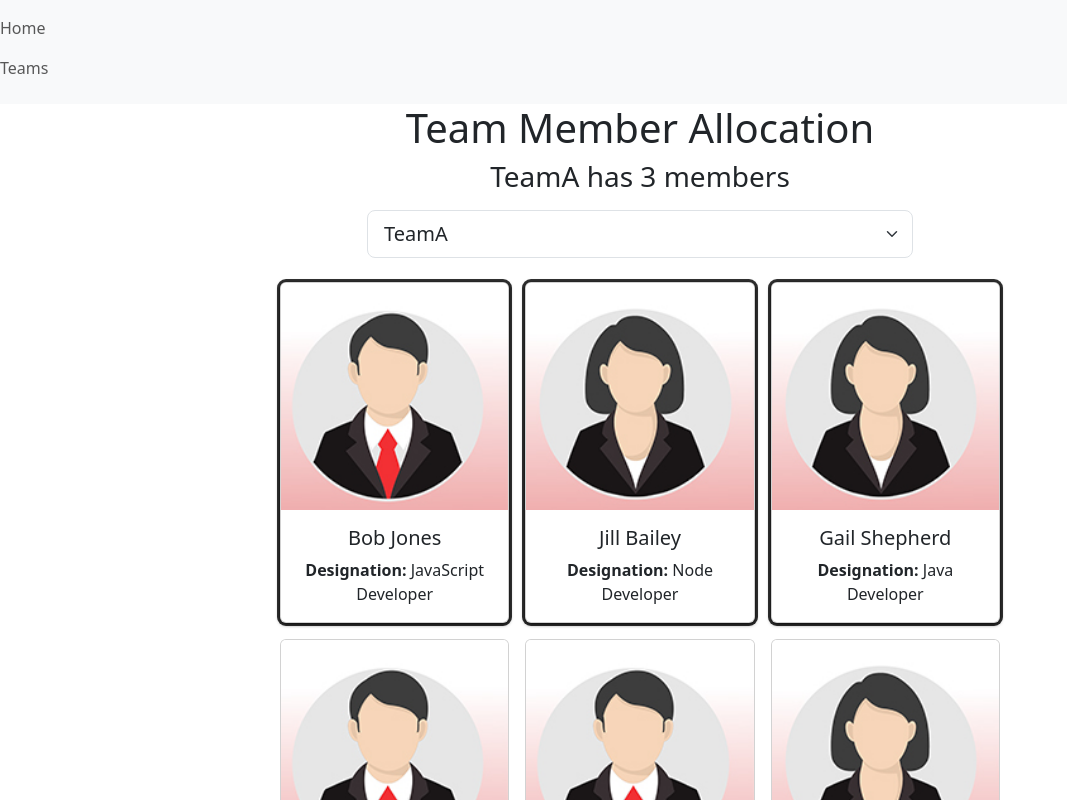
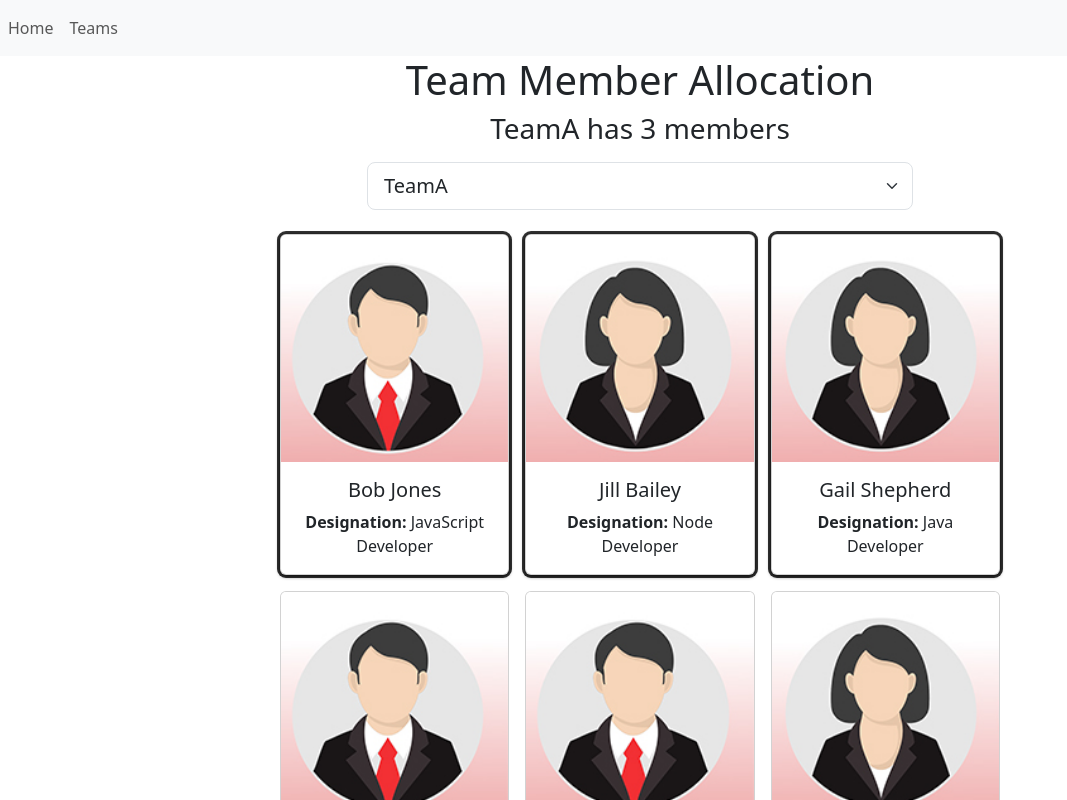
Before and after one commit to Yuliia-dev/TeamMember, a React (Create React App) app in the folder team/: page / in a window 1280 px wide. Shown: the top 800 px of the page, without its empty margins (0-1067 px from the left). Built offline with nearby package versions, Linux system fonts and the light colour scheme.

Commit message:
add notFound page

```diff
--- a/team/src/App.js
+++ b/team/src/App.js
@@ -4,6 +4,7 @@
 import Employees from "./Employees";
 import GroupedTeamMembers from "./GroupedTeamMembers";
 import Nav from "./Nav";
+import NotFound from "./NotFound";
 import { useState, useEffect } from "react";
 import team from "./team.json";
 import { BrowserRouter as Router, Route, Routes } from "react-router-dom";
@@ -47,7 +48,7 @@
           employees.filter((employee) => employee.teamName === selectedTeam)
             .length
         }
-      />{" "}
+      />
       <Routes
         path="/"
         element={
@@ -74,6 +75,7 @@
           path="/GroupedTeamMembers"
           element={<GroupedTeamMembers />}
         ></Route>
+        <Route path="*" element={<NotFound />}></Route>
       </Routes>
       <Footer />
     </Router>
--- a/team/src/Nav.jsx
+++ b/team/src/Nav.jsx
@@ -1,8 +1,8 @@
 import { Link } from "react-router-dom";
 const Nav = () => {
   return (
-      <nav className="navbar navbar-expanded-lg navbar-light bg-light">
-          <ul className="navbar-nav me-auto mb-2 mb-lg-8">
+      <nav className="navbar navbar-expand navbar-light bg-light">
+          <ul className="navbar-nav me-auto mb-2 mb-lg-0">
               <li className="nav-item">
                   <Link className="nav-link" to='/'>Home</Link>
               </li>
--- /dev/null
+++ b/team/src/NotFound.jsx
@@ -0,0 +1,14 @@
+
+const NotFound = () => {
+  return (
+     <header className="container">
+      <div row justify-content-center mt-3 mb-4 col-8>
+
+        <h1 className="text-danger">
+          404 - Page not found
+        </h1>
+      </div>
+    </header>
+  );
+};
+export default NotFound;
```
